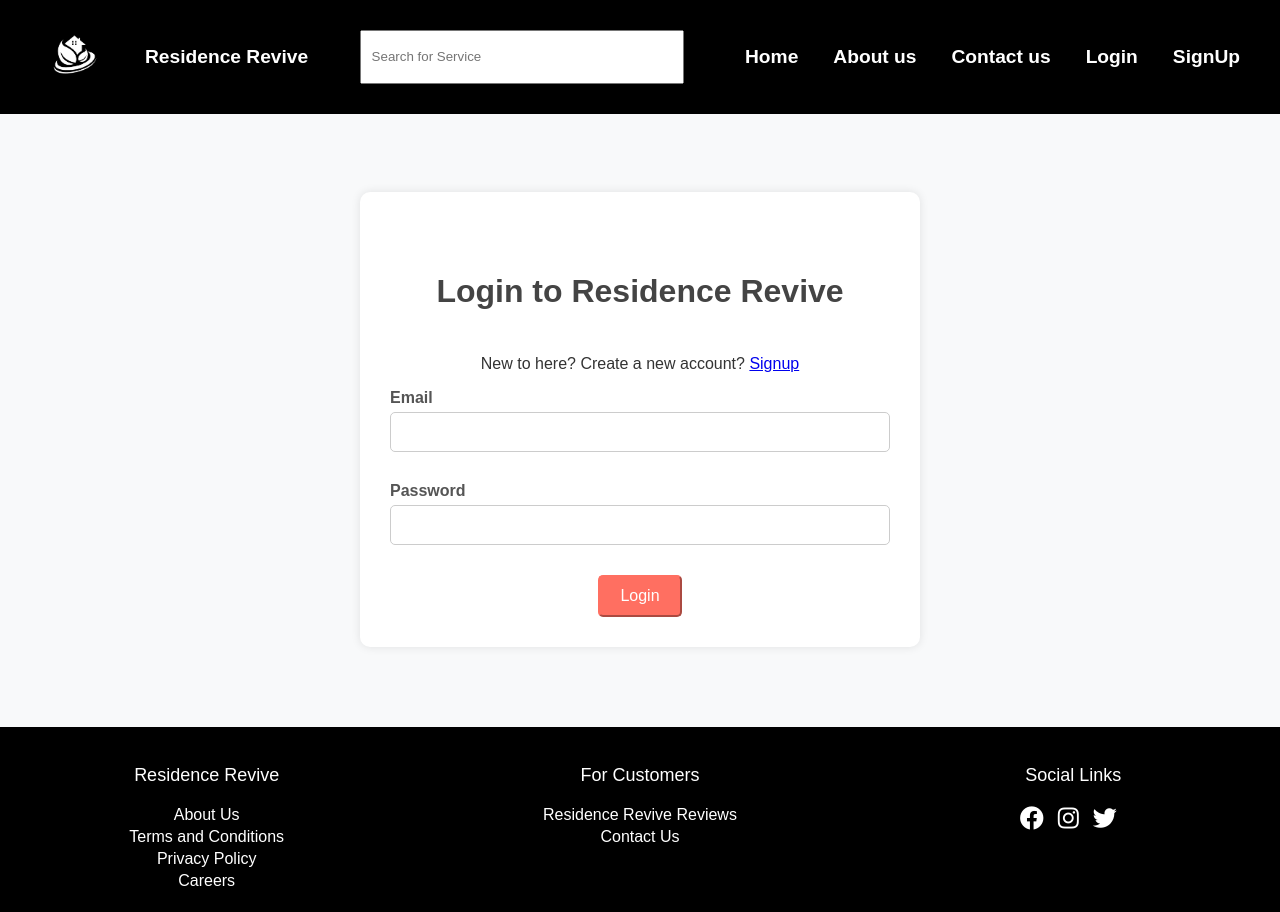
After one commit to priyamanocha/Capstone, a PHP site: page /php_program/Pages/login.php in a window 1280 px wide. The commit adds this page. Run offline with PHP 8.4, Linux system fonts and the light colour scheme; data that the repository does not hold is empty.

Commit message:
Fixed the Signup and Login

```diff
--- /dev/null
+++ b/ResidenceRevive/Pages/login.php
@@ -0,0 +1,37 @@
+<?php session_start(); ?>
+
+<!DOCTYPE html>
+<html lang="en">
+<head>
+    <meta charset="UTF-8">
+    <meta name="viewport" content="width=device-width, initial-scale=1.0">
+    <title>Login to Residence Revive</title>
+    <link rel="stylesheet" href="../css/login_styles.css">
+    <link rel="stylesheet" href="../css/styles.css">
+</head>
+<body>
+    <?php include '../includes/header.php'; ?>
+
+    <div class="container mt-5">
+        <div class="row justify-content-center">
+            <div class="col-md-6">
+                <h2>Login to Residence Revive</h2>
+                <form action="../login_action.php" method="POST">
+                    <p>New to here? Create a new account? <a href="../Pages/signup.php">Signup</a></p>
+                    <div class="form-group">
+                        <label for="email">Email</label>
+                        <input type="email" class="form-control" id="email" name="email" required>
+                    </div>
+                    <div class="form-group">
+                        <label for="password">Password</label>
+                        <input type="password" class="form-control" id="password" name="password" required>
+                    </div>
+                    <button type="submit" class="btn btn-primary">Login</button>
+                </form>
+            </div>
+        </div>
+    </div>
+
+    <?php include '../includes/footer.php'; ?>
+</body>
+</html>
--- a/ResidenceRevive/config/db.php
+++ b/ResidenceRevive/config/db.php
@@ -6,7 +6,7 @@ if (session_status() == PHP_SESSION_NONE) {
 // config/db.php
 $servername = "localhost";
 $username = "root";
-$password = "WheelyStrongPwd";
+$password = "";
 $dbname = "residence_revive";
 
 // Create connection
--- a/ResidenceRevive/css/login_styles.css
+++ b/ResidenceRevive/css/login_styles.css
@@ -10,6 +10,8 @@ body {
 .container {
     text-align: center;
     margin-top: 100px;
+    padding-top: 30px;
+    padding-bottom: 80px;
 }
 
 h2 {
--- a/ResidenceRevive/includes/header.php
+++ b/ResidenceRevive/includes/header.php
@@ -19,11 +19,11 @@
                 <input type="text" placeholder="Search for Service" class="search-service">
             </div>
             <div class="links">
-                <a href="#">Home</a>
+                <a href="../index.php">Home</a>
                 <a href="#">About us</a>
                 <a href="#">Contact us</a>
-                <a href="../ResidenceRevive/html/login.html">Login</a>
-                <a href="../ResidenceRevive/html/signup.html">SignUp</a>
+                <a href="../Pages/login.php">Login</a>
+                <a href="../Pages/signup.php">SignUp</a>
             </div>
             <div class="menu-toggle">
                 <i class="fas fa-bars"></i>
```
Also changed, not shown: ResidenceRevive/Pages/signup.php (renamed from ResidenceRevive/html/signup.html, +8 -4 lines), ResidenceRevive/css/signup_styles.css (+35 -1 lines), ResidenceRevive/includes/login.php (renamed from ResidenceRevive/html/login.html, +4 -4 lines).
